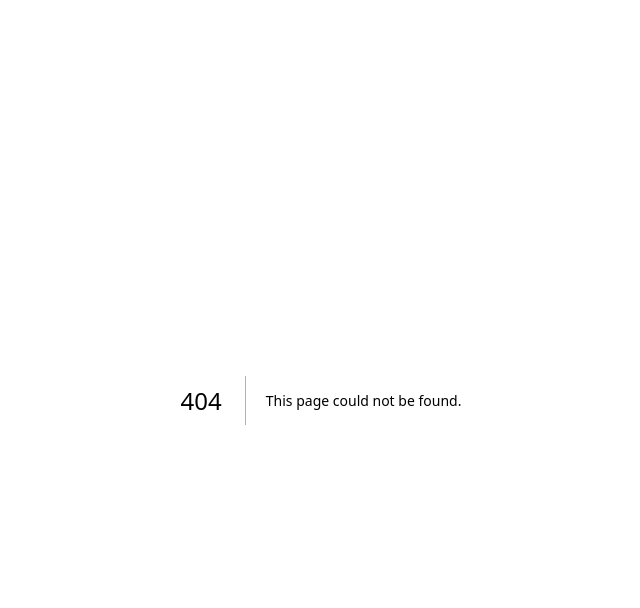
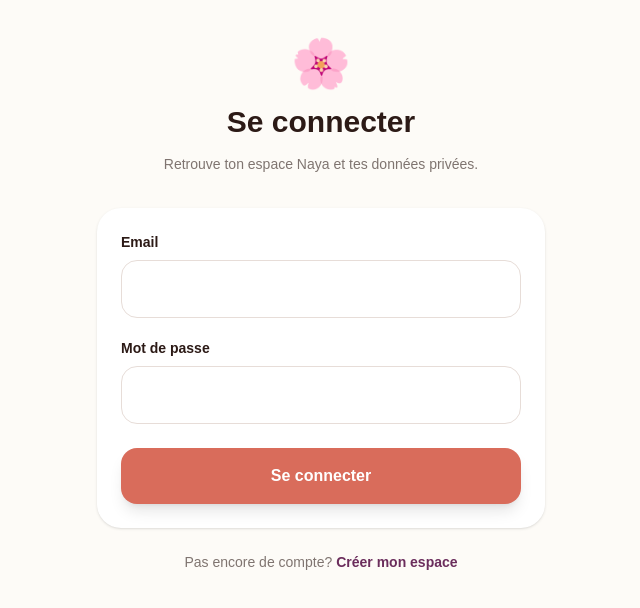
Before and after one commit to mountaga-tall/NAYA, a Next.js app: page /connexion in a window 1280 px wide. Before the commit this address had no page. Shown: the top 608 px of the page, without its empty margins (319-959 px from the left). Built offline with nearby package versions, Linux system fonts and the light colour scheme.

Commit message:
Add French login page

```diff
--- /dev/null
+++ b/app/connexion/page.tsx
@@ -0,0 +1,77 @@
+"use client";
+
+import Link from "next/link";
+import { FormEvent, useState } from "react";
+import { useRouter } from "next/navigation";
+
+export default function ConnexionPage() {
+  const router = useRouter();
+  const [email, setEmail] = useState("");
+  const [password, setPassword] = useState("");
+  const [saving, setSaving] = useState(false);
+  const [error, setError] = useState("");
+
+  async function handleSubmit(event: FormEvent<HTMLFormElement>) {
+    event.preventDefault();
+    setSaving(true);
+    setError("");
+
+    try {
+      const response = await fetch("/api/auth/login", {
+        method: "POST",
+        headers: { "Content-Type": "application/json" },
+        body: JSON.stringify({ email, password }),
+      });
+      const data = await response.json();
+
+      if (!response.ok) throw new Error(data.error || "Connexion impossible.");
+
+      router.replace("/accueil");
+      router.refresh();
+    } catch (error) {
+      setError(error instanceof Error ? error.message : "Connexion impossible.");
+    } finally {
+      setSaving(false);
+    }
+  }
+
+  return (
+    <main className="min-h-screen bg-[#FDFBF7] px-6 py-10 text-[#2C1A16]">
+      <div className="mx-auto max-w-md">
+        <div className="mb-8 text-center">
+          <div className="text-5xl">🌸</div>
+          <h1 className="mt-4 text-3xl font-bold">Se connecter</h1>
+          <p className="mt-3 text-sm leading-6 text-[#2C1A16]/60">
+            Retrouve ton espace Naya et tes données privées.
+          </p>
+        </div>
+
+        <form onSubmit={handleSubmit} className="rounded-3xl bg-white p-6 shadow-sm">
+          <label className="block text-sm font-semibold">Email</label>
+          <input type="email" value={email} onChange={(event) => setEmail(event.target.value)}
+            autoComplete="email" required
+            className="mt-2 w-full rounded-2xl border border-[#E7DDD8] px-4 py-4 outline-none focus:border-[#D96C5B]" />
+
+          <label className="mt-5 block text-sm font-semibold">Mot de passe</label>
+          <input type="password" value={password} onChange={(event) => setPassword(event.target.value)}
+            autoComplete="current-password" required
+            className="mt-2 w-full rounded-2xl border border-[#E7DDD8] px-4 py-4 outline-none focus:border-[#D96C5B]" />
+
+          {error && (
+            <div className="mt-4 rounded-2xl bg-red-50 p-4 text-sm font-semibold text-red-600">{error}</div>
+          )}
+
+          <button type="submit" disabled={saving}
+            className="mt-6 w-full rounded-2xl bg-[#D96C5B] px-6 py-4 font-bold text-white shadow-lg disabled:opacity-60">
+            {saving ? "Connexion..." : "Se connecter"}
+          </button>
+        </form>
+
+        <p className="mt-6 text-center text-sm text-[#2C1A16]/60">
+          Pas encore de compte?{" "}
+          <Link href="/onboarding" className="font-bold text-[#6B2D5C]">Créer mon espace</Link>
+        </p>
+      </div>
+    </main>
+  );
+}
```
